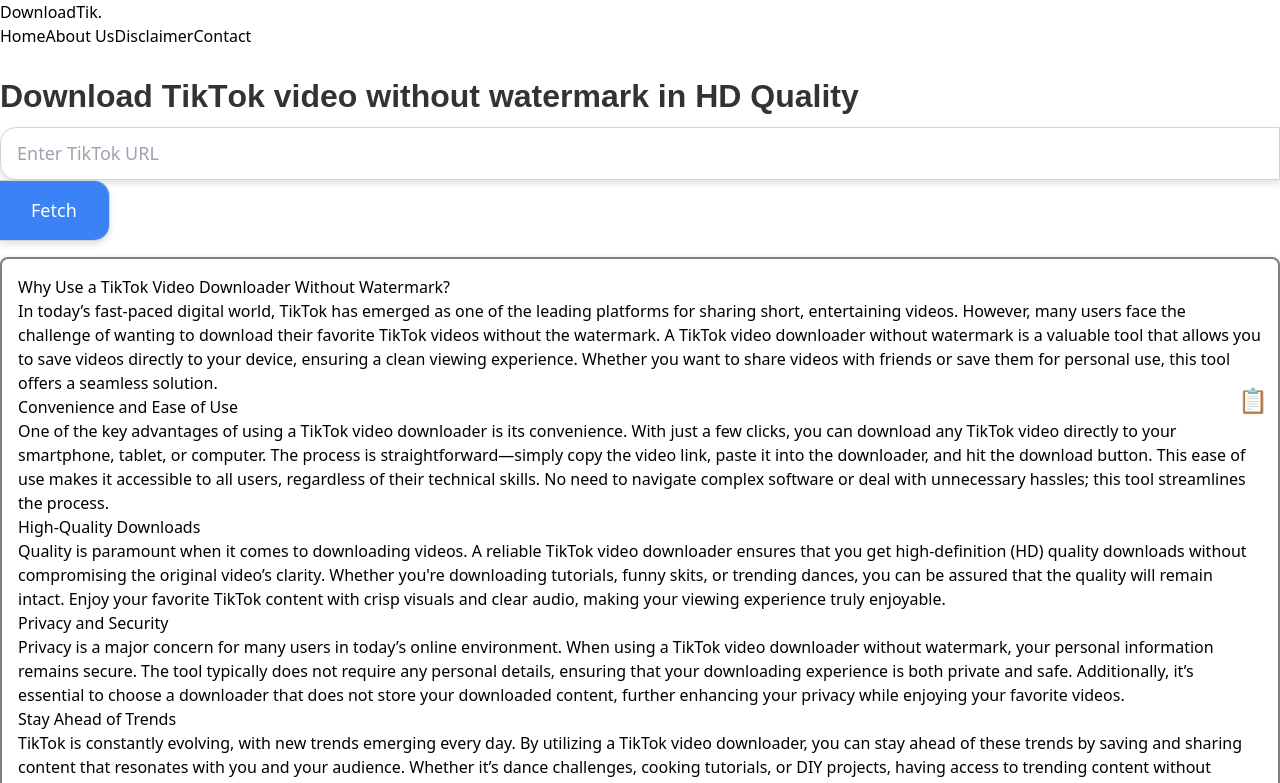
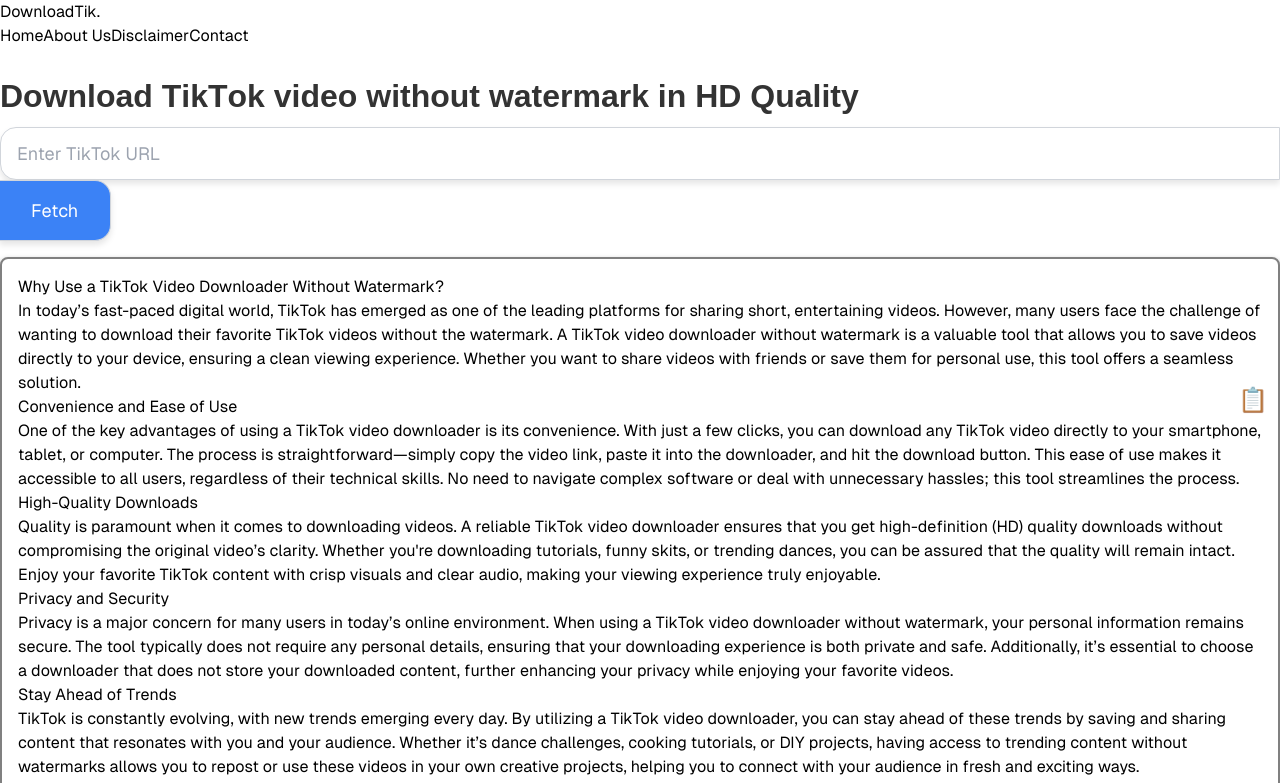
Before and after one commit to MrHamzaDeveloper/DownloadTik-Approved, a Next.js app: page / in a window 1280 px wide. Shown: the top 783 px of the page. Built offline with nearby package versions, Linux system fonts and the light colour scheme.

Commit message:
Fonts done

```diff
--- a/src/app/globals.css
+++ b/src/app/globals.css
@@ -17,7 +17,7 @@
 .body {
   color: var(--foreground);
   background: var(--background);
-  font-family: Arial, Helvetica, sans-serif;
+  font-family: 'Geist Sans', Arial, Helvetica, sans-serif;
 }
 .border {
   border-width: 2px; /* Adjust border thickness as needed */
@@ -112,10 +112,22 @@
   }
 }
 
+/* globals.css */
 @font-face {
-  font-family: 'Geist';
-  src: url('/fonts/GeistVF.woff') format('woff'), /* Adjust the format as necessary */
-       url('/fonts/GeistMonoVF.woff') format('woff');
-  font-weight: normal;
-  font-style: normal;
+  font-family: 'GeistSans';
+  src: url('/fonts/GeistVF.woff') format('woff');
+  font-weight: 100 900;
+  font-display: swap;
 }
+
+@font-face {
+  font-family: 'GeistMono';
+  src: url('/fonts/GeistMonoVF.woff') format('woff');
+  font-weight: 100 900;
+  font-display: swap;
+}
+
+/* Use the custom fonts in CSS */
+body {
+  font-family: 'GeistSans', sans-serif;
+}
--- a/src/app/layout.js
+++ b/src/app/layout.js
@@ -1,47 +1,27 @@
-// app/layout.js
-import localFont from "next/font/local";
 import "./globals.css";
 
-// Load fonts with localFont
-const geistSans = localFont({
-  src: "./fonts/GeistVF.woff",
-  variable: "--font-geist-sans",
-  weight: "100 900",
-  display: "swap", // Ensures smooth loading of fonts
-});
-
-const geistMono = localFont({
-  src: "./fonts/GeistMonoVF.woff",
-  variable: "--font-geist-mono",
-  weight: "100 900",
-  display: "swap", // Ensures smooth loading of fonts
-});
-
-// RootLayout component
 export default function RootLayout({ children }) {
   return (
     <html lang="en">
       <head>
-        {/* Static metadata */}
         <meta name="description" content="Download TikTok videos with ease!" />
         <title>DownloadTik</title>
-        {/* Preload the font files for better performance */}
         <link
           rel="preload"
-          href="./fonts/GeistVF.woff"
+          href="/fonts/GeistVF.woff"
           as="font"
           type="font/woff"
           crossOrigin="anonymous"
         />
         <link
           rel="preload"
-          href="./fonts/GeistMonoVF.woff"
+          href="/fonts/GeistMonoVF.woff"
           as="font"
           type="font/woff"
           crossOrigin="anonymous"
         />
       </head>
-      <body className={`${geistSans.variable} ${geistMono.variable} antialiased`}>
+      <body className="antialiased">
         {children}
       </body>
     </html>
```
